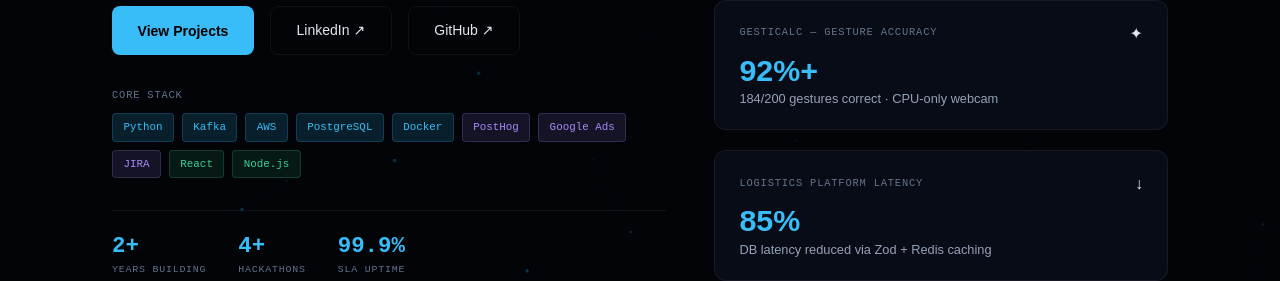
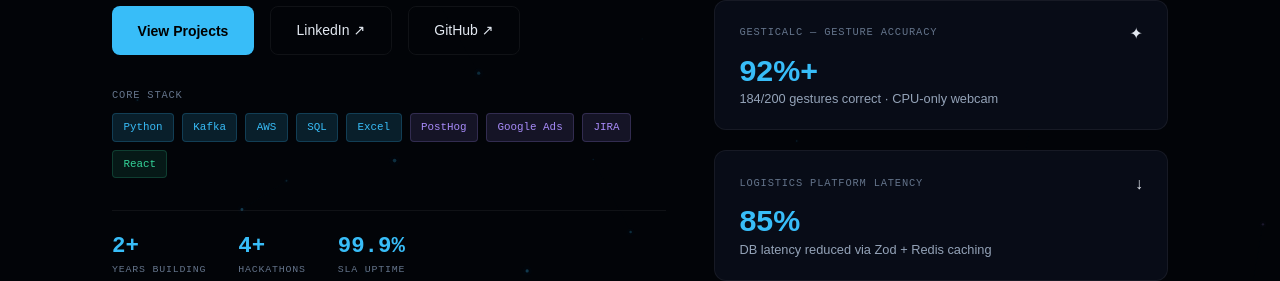
Before and after one commit to sneha-attu/Snehaattu, a React (Vite) app: page / in a window 1280 px wide. Shown: the part 418-699 px from the top of the page. Built offline with nearby package versions, Linux system fonts and the light colour scheme.

Commit message:
Updated portfolio for Software Engineering, AI and Data Analytics roles

```diff
--- a/src/App.jsx
+++ b/src/App.jsx
@@ -597,9 +597,9 @@ function Hero() {
             </div>
             <div className="stack-lbl">Core Stack</div>
             <div className="pill-row">
-              {["Python","Kafka","AWS","PostgreSQL","Docker"].map(t=><span key={t} className="pill pc">{t}</span>)}
+              {["Python","Kafka","AWS","SQL","Excel"].map(t=><span key={t} className="pill pc">{t}</span>)}
               {["PostHog","Google Ads","JIRA"].map(t=><span key={t} className="pill pv">{t}</span>)}
-              {["React","Node.js"].map(t=><span key={t} className="pill pe">{t}</span>)}
+              {["React"].map(t=><span key={t} className="pill pe">{t}</span>)}
             </div>
             <div style={{display:"flex",gap:"2rem",marginTop:"2rem",paddingTop:"1.5rem",borderTop:"1px solid var(--b2)"}}>
               {[["2+","Years Building"],["4+","Hackathons"],["99.9%","SLA Uptime"]].map(([val,lbl])=>(
```
